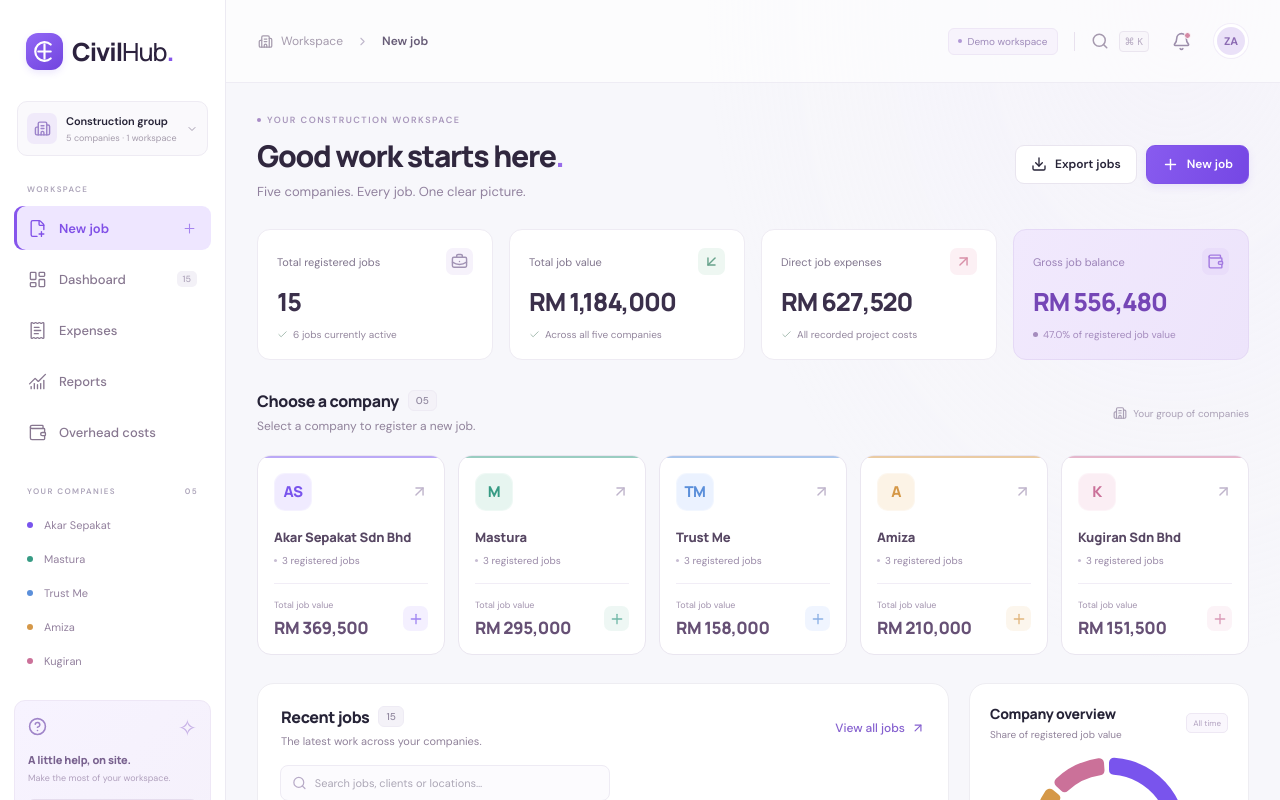
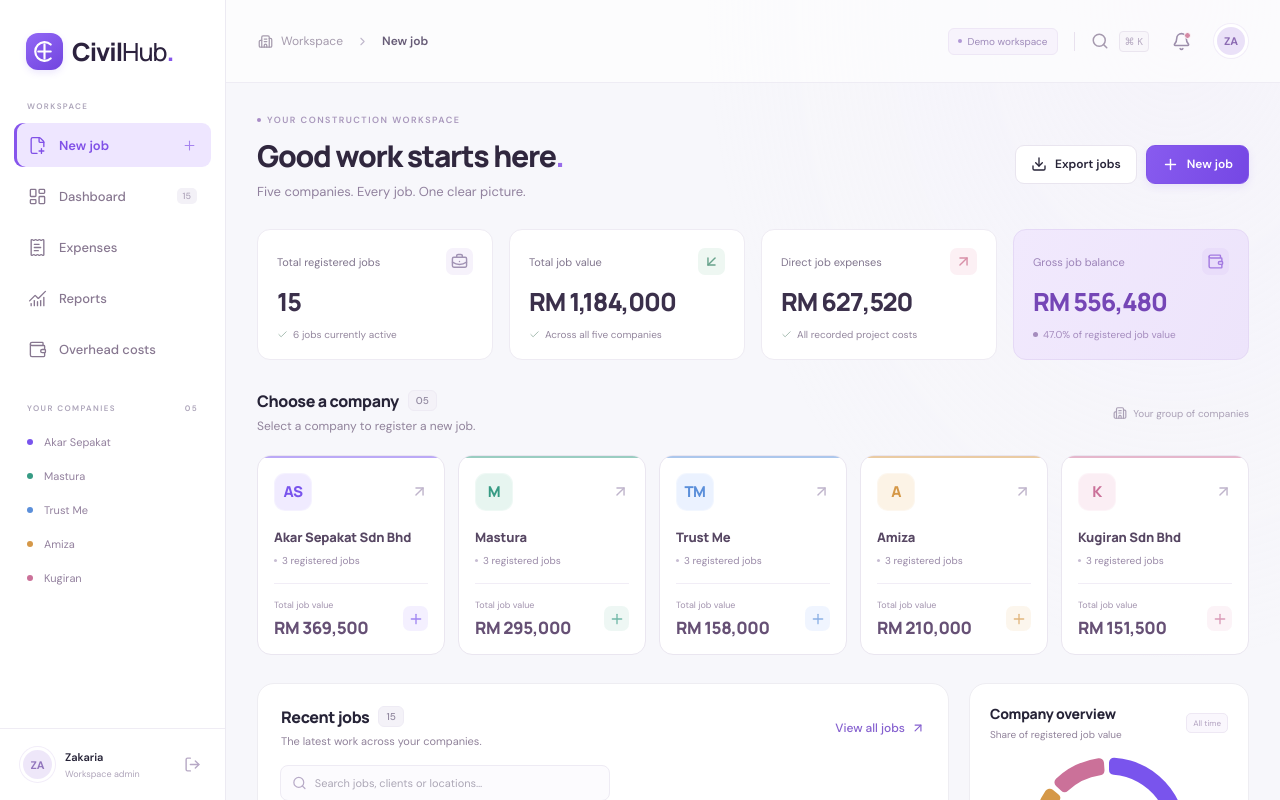
Before and after one commit to zacky791/CivilHub, a React (Vite) app in the folder client/: page / in a window 1280 px wide. Shown: the top 800 px of the page. Built offline with nearby package versions, Linux system fonts and the light colour scheme.

Commit message:
Update Site source

```diff
--- a/client/src/App.tsx
+++ b/client/src/App.tsx
@@ -262,19 +262,6 @@ export default function App() {
           <NavLink to="/" className="brand-link" aria-label="CivilHub home">
             <Logo />
           </NavLink>
-          <button
-            className="workspace-switch"
-            onClick={() => setSettings(true)}
-          >
-            <span className="workspace-icon">
-              <Building2 size={17} />
-            </span>
-            <span>
-              <strong>Construction group</strong>
-              <small>5 companies · 1 workspace</small>
-            </span>
-            <ChevronDown size={14} />
-          </button>
           <div className="nav-eyebrow">WORKSPACE</div>
           <nav>
             {navigation.map((n) => (
@@ -315,26 +302,6 @@ export default function App() {
             ))}
           </div>
           <div className="sidebar-bottom">
-            <div className="sidebar-help">
-              <div>
-                <span className="help-icon">
-                  <CircleHelp size={19} />
-                </span>
-                <span className="help-sparkle">✧</span>
-              </div>
-              <h3>A little help, on site.</h3>
-              <p>Make the most of your workspace.</p>
-              <button onClick={() => setHelp(true)}>
-                Explore the quick guide <ArrowUpRight size={14} />
-              </button>
-            </div>
-            <button
-              className="nav-item settings-link"
-              onClick={() => setSettings(true)}
-            >
-              <Settings size={18} />
-              <span>Workspace settings</span>
-            </button>
             <div className="user-profile">
               <span className="avatar">ZA</span>
               <div>
```
